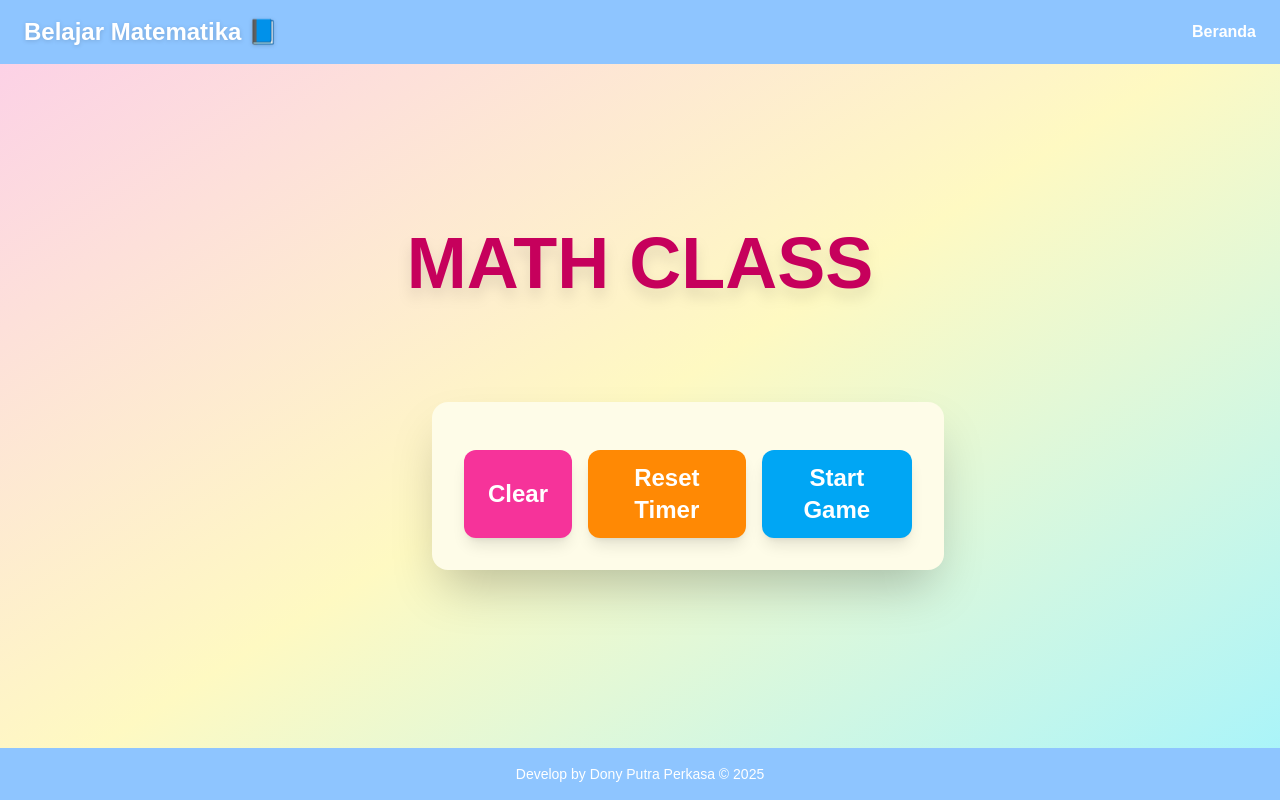
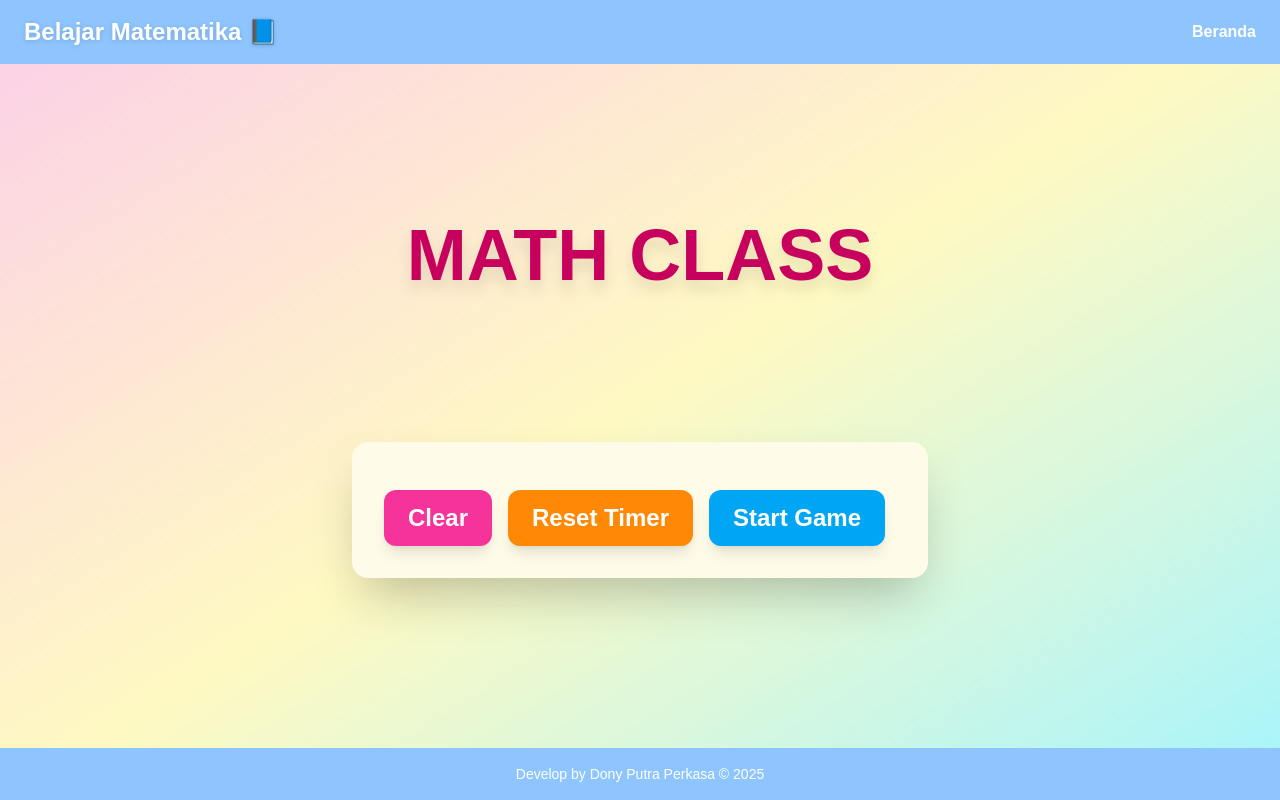
Before and after one commit to donyputraperkasa/media-pembelajaran, a Next.js app: page /flip-card in a window 1280 px wide. Built offline with nearby package versions, Linux system fonts and the light colour scheme.

Commit message:
feat: add responsive bagian flip card

```diff
--- a/src/app/flip-card/page.tsx
+++ b/src/app/flip-card/page.tsx
@@ -55,7 +55,7 @@ export default function FlipCardPage() {
 
         <div className="flex flex-wrap justify-center gap-12 p-8">
           {/* bagian kiri yang flipcard */}
-          <div className="grid grid-cols-3 sm:grid-cols-4 md:grid-cols-3 gap-6 text-xl">
+          <div className="grid grid-cols-2 sm:grid-cols-3 md:grid-cols-4 gap-6 text-xl">
             {cardContents.map((card, index) => (
               <div
                 key={index}
@@ -76,7 +76,7 @@ export default function FlipCardPage() {
           </div>
 
           {/* bagian kanan yang show anser timer  */}
-          <div className="w-[32rem] p-8 bg-yellow-50 bg-opacity-95 rounded-2xl shadow-2xl text-gray-800 text-2xl flex flex-col justify-between animate-fade-in">
+          <div className="w-full max-w-xl p-8 bg-yellow-50 bg-opacity-95 rounded-2xl shadow-2xl text-gray-800 text-2xl flex flex-col justify-between animate-fade-in">
             <div>
               {selectedQuestion && (
                 <>
```
